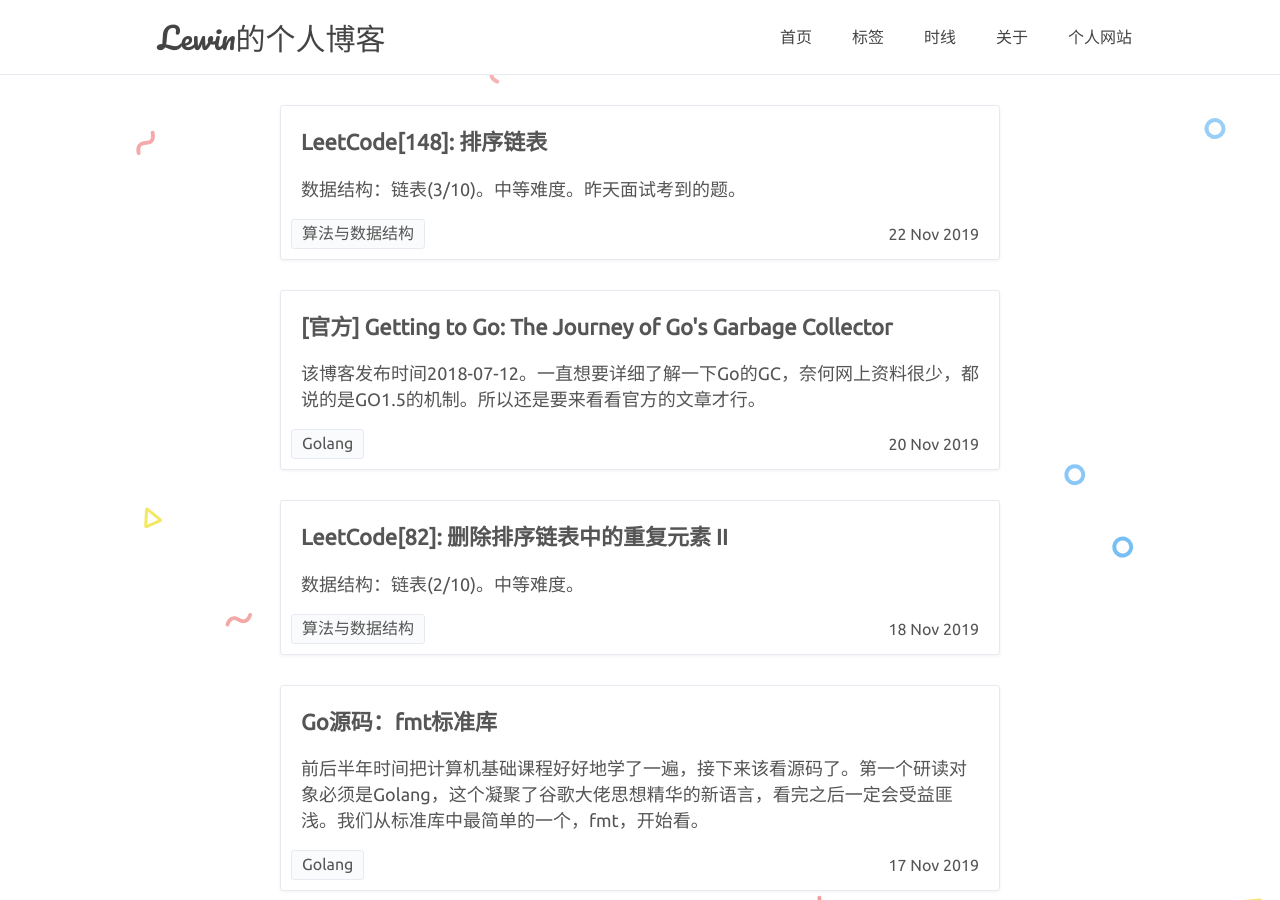
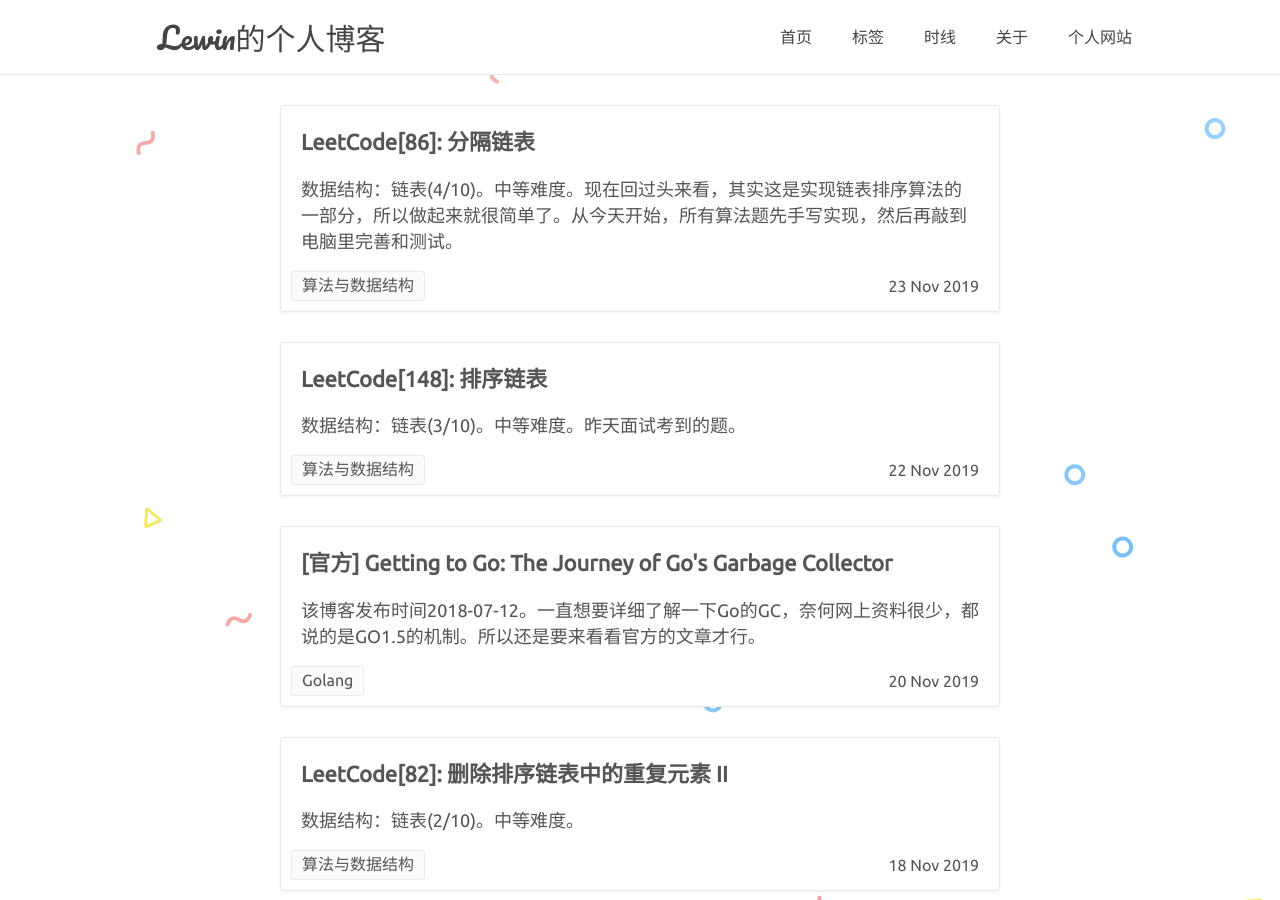
Before and after one commit to Saodd/Saodd.github.io.backup-Jun2020, a Jekyll site: the page built from index.html, in a window 1280 px wide and 900 px high. Built offline with Jekyll 4.4.1, drawn with Linux system fonts in a browser that asks for light colours; comment, search, counter and statistics services are not loaded; some of the changed text lies outside the part shown.

Commit message:
LeetCode 86

````diff
--- /dev/null
+++ b/_posts/2019-11-23-LeetCode-86.MD
@@ -0,0 +1,72 @@
+---
+layout: post
+title:  "LeetCode[86]: 分隔链表"
+date:   2019-11-23
+tags: 算法与数据结构
+color: rgb(255,0,0)
+---
+
+> 数据结构：链表(4/10)。中等难度。现在回过头来看，其实这是实现链表排序算法的一部分，所以做起来就很简单了。从今天开始，所有算法题先手写实现，然后再敲到电脑里完善和测试。
+
+## 读题
+
+```text
+给定一个链表和一个特定值 x，对链表进行分隔，使得所有小于 x 的节点都在大于或等于 x 的节点之前。
+
+你应当保留两个分区中每个节点的初始相对位置。
+
+示例:
+
+输入: head = 1->4->3->2->5->2, x = 3
+输出: 1->2->2->4->3->5
+
+来源：力扣（LeetCode）
+链接：https://leetcode-cn.com/problems/partition-list
+著作权归领扣网络所有。商业转载请联系官方授权，非商业转载请注明出处。
+```
+
+## 分析
+
+思路就是，分成两个链表，小的串起来、大的串起来，最后把大的拼接在小的链表后面。
+
+就以这一题来看，因为没有递归，所以做两个哑结点无伤大雅，增加的空间复杂度只有`O(1)`，所以用哑结点来简化代码，效果明显。
+
+## 实现
+
+```go
+func partition(head *ListNode, x int) *ListNode {
+    var smallHead, bigHead = &ListNode{}, &ListNode{}
+    var smallTail, bigTail = smallHead, bigHead
+    for p := head; p != nil; p = p.Next {
+        if p.Val < x {
+            smallTail.Next = p
+            smallTail = p
+        } else {
+            bigTail.Next = p
+            bigTail = p
+        }
+    }
+    bigTail.Next = nil
+    smallTail.Next = bigHead.Next
+    return smallHead.Next
+}
+```
+
+手写时间：几分钟，未计时。
+
+提交成绩：
+
+```text
+执行用时 :0 ms, 在所有 golang 提交中击败了100.00%的用户
+内存消耗 :2.4 MB, 在所有 golang 提交中击败了51.11%的用户
+```
+
+测试用例：
+
+```go
+{
+    name: "示例1",
+    args: args{common.CreateListInt([]int{1, 4, 3, 2, 5, 2}), 3},
+    want: common.CreateListInt([]int{1, 2, 2, 4, 3, 5}),
+},
+```
````
Also changed, not shown: _posts/2019-11-18-LeetCode-82.MD (+1 -0 lines).
